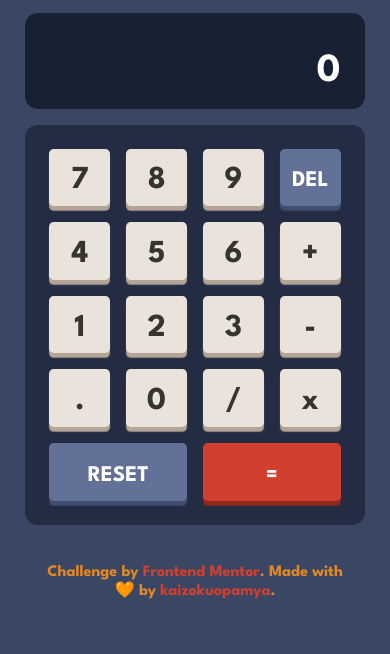
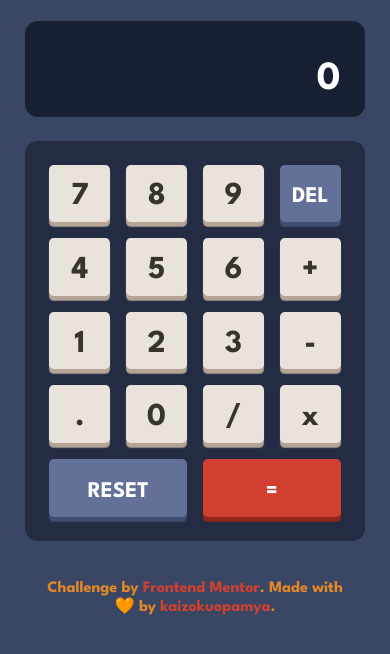
Before and after one commit to kaizokuopamya/Calculator-Frontendmentor, a plain HTML site: page index.html in a window 390 px wide. Shown: the part 78-732 px from the top of the page. Drawn offline with Linux system fonts and the light colour scheme.

Commit message:
style changed

```diff
--- a/style.css
+++ b/style.css
@@ -77,7 +77,6 @@ body {
 }
 
 main {
-  background-color: var(--bg-main);
   padding: 2rem;
 }
 
@@ -224,7 +223,7 @@ p {
 .attribution {
   width: 80%;
   margin: 0 auto;
-  margin-top: .5rem;
+  margin-top: 0.5rem;
   margin-bottom: 1rem;
   font-size: 1rem;
   text-align: center;
@@ -242,11 +241,14 @@ p {
 }
 
 @media screen and (max-width: 420px) {
-  main{
+  main {
     padding: 2rem 1rem;
   }
   .calc_keys button {
     width: 3.8rem;
     height: 3.6rem;
   }
+  .calc_input{
+    margin: 1.5rem 0;
+  }
 }
```
Also changed, not shown: 1 other file.
